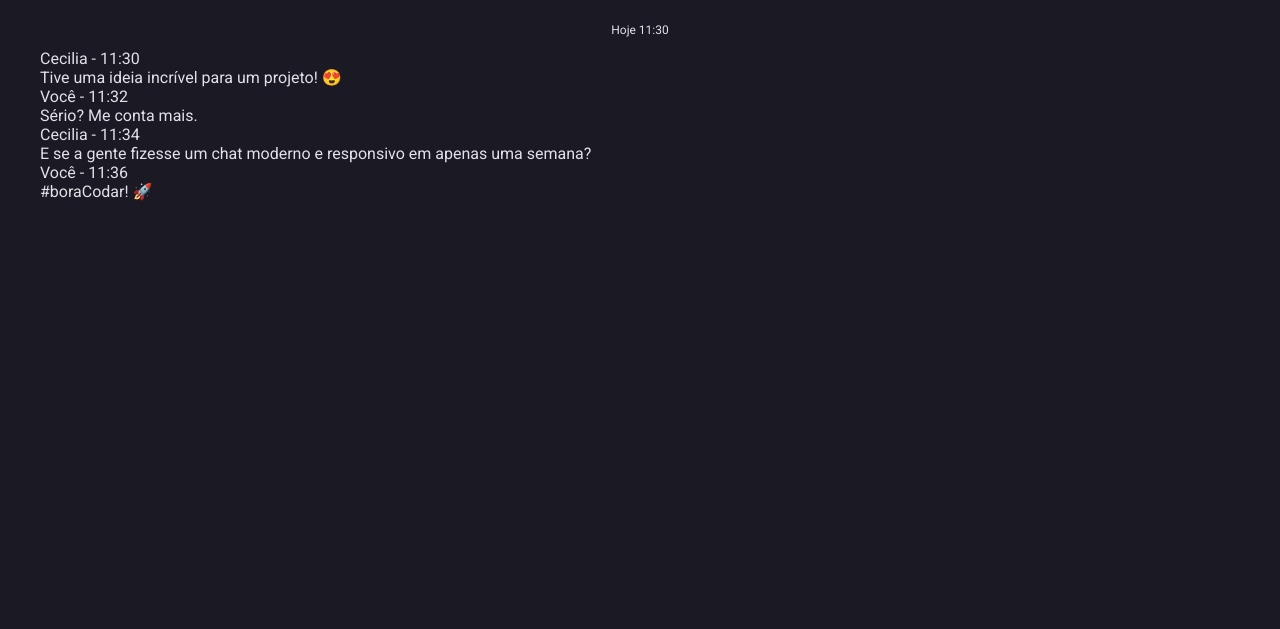
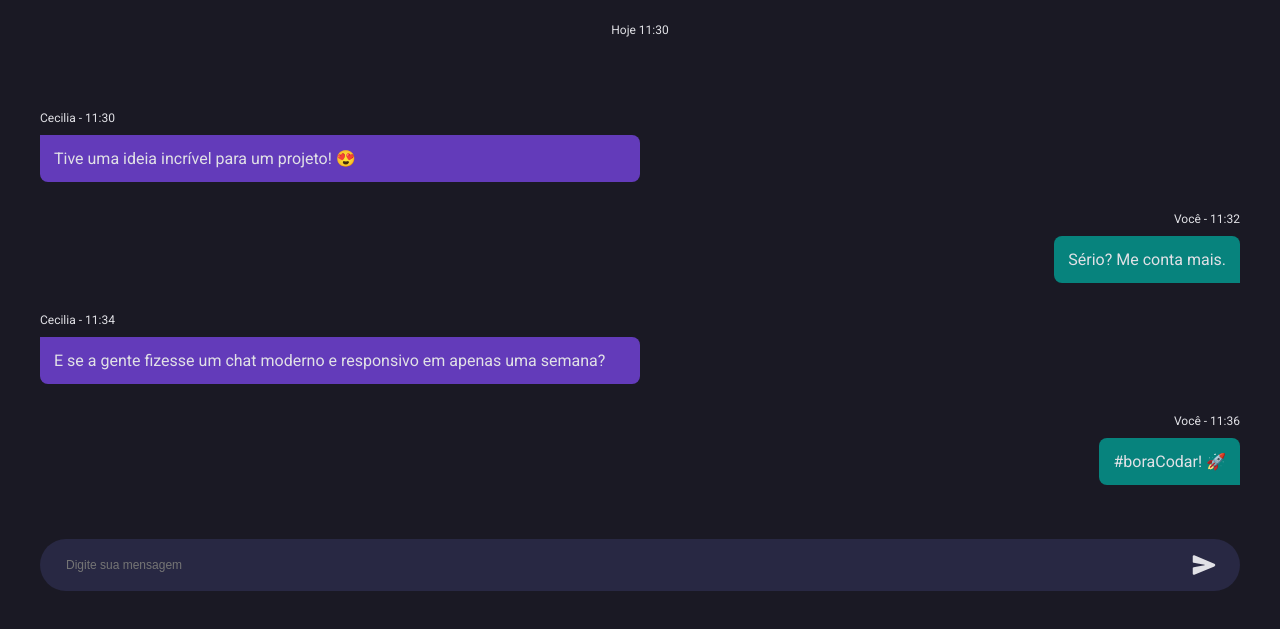
Before and after one commit to rosendo2015/chat-html, a plain HTML site: page index.html in a window 1280 px wide. Shown: the part 87-716 px from the top of the page. Drawn offline with Linux system fonts and the light colour scheme.

Commit message:
update commit

```diff
--- a/index.html
+++ b/index.html
@@ -30,24 +30,34 @@
       </header>
       <main>
         <p>Hoje 11:30</p>
+        <div>
+          <div class="bate-papo">
+          <div class="col-left">
             <div class="nameAndTimeMensagemEnviada">Cecilia - 11:30</div>
-        <div class="mensagemEnviada">
-          Tive uma ideia incrível para um projeto! 😍
+            <div class="mensagemEnviada">Tive uma ideia incrível para um projeto! 😍</div>
           </div>
 
+
+          <div class="col-right">
             <div class="nameAndTimeMensagemRecebida">Você - 11:32</div>
-        <div class="mensagemRecebida">
-          Sério? Me conta mais.
+            <div class="mensagemRecebida">Sério? Me conta mais.</div>
           </div>
 
+          <div class="col-left">
             <div class="nameAndTimeMensagemEnviada">Cecilia - 11:34</div>
-        <div class="mensagemEnviada">
-          E se a gente fizesse um chat moderno e responsivo em apenas uma semana?
+            <div class="mensagemEnviada">E se a gente fizesse um chat moderno e responsivo em apenas uma semana?</div>
           </div>
 
+          <div class="col-right">
             <div class="nameAndTimeMensagemRecebida">Você - 11:36</div>
-        <div class="mensagemRecebida">
-          #boraCodar! 🚀
+            <div class="mensagemRecebida">#boraCodar! 🚀 </div>
+          </div>
+
+          <div class="wrapper-button">
+            <input type="text" placeholder="Digite sua mensagem">
+            <img src="./assets/arrow-send.svg" alt="certa para a direita">
+          </div>
+
         </div>
       </main>
     </div>
--- a/style.css
+++ b/style.css
@@ -1,6 +1,6 @@
 body {
   background: #1a1924;
-  color: #E1E1E6;
+  color: #e1e1e6;
   font-family: "Roboto", sans-serif;
 }
 #app {
@@ -40,22 +40,91 @@ header {
   line-height: 14px;
   color: #00b37e;
 }
-header img:nth-child(3){
+header img:nth-child(3) {
   width: 20px;
   height: 20px;
+  cursor: pointer;
 }
-p{
+p {
   text-align: center;
   margin-top: 26px;
-
-
-font-style: normal;
-font-weight: 400;
+  font-style: normal;
+  font-weight: 400;
+  font-size: 12px;
+  line-height: 14px;
+  text-align: center;
+}
+.bate-papo {
+  padding: 32px 0 0;
+}
+.bate-papo .col-left {
+  width: 50%;
+  margin-top: 30px;
+}
+.bate-papo .col-right {
+  display: flex;
+  flex-direction: column;
+  align-items: flex-end;
+  justify-content: end;
+  text-align: right;
+  width: 100%;
+  margin-top: 30px;
+}
+.mensagemEnviada {
+  background: hsla(259, 52%, 48%, 1);
+  padding: 14px;
+  border-radius: 0 8px 8px;
+}
+.nameAndTimeMensagemRecebida {
+  text-align: right;
+  margin-bottom: 10px;
+  font-weight: 400;
 font-size: 12px;
 line-height: 14px;
 /* identical to box height */
 
 text-align: center;
 
+color: #E1E1E6;
+}
+.nameAndTimeMensagemEnviada {
+  margin-bottom: 10px;
+  font-weight: 400;
+font-size: 12px;
+line-height: 14px;
+/* identical to box height */
 
+
+
+color: #E1E1E6;
 }
+.mensagemRecebida {
+  display: flex;
+  justify-content: end;
+  text-align: right;
+
+  padding: 14px;
+  background: hsla(177, 90%, 27%, 1);
+  border-radius: 8px 8px 0;
+}
+.wrapper-button {
+  background: hsla(240, 25%, 21%, 1);
+
+  border-radius: 9999px;
+  display: flex;
+  align-items: center;
+  gap: 10px;
+  justify-content: space-between;
+  padding: 14px 24px;
+  margin-top: 54px;
+}
+.wrapper-button input {
+  border: none;
+  background: transparent;
+  width: 100%;
+
+  font-weight: 400;
+  font-size: 12px;
+  line-height: 14px;
+  color: #e1e1e6;
+}
```
Lines whose indentation alone changed are shown as unchanged.
